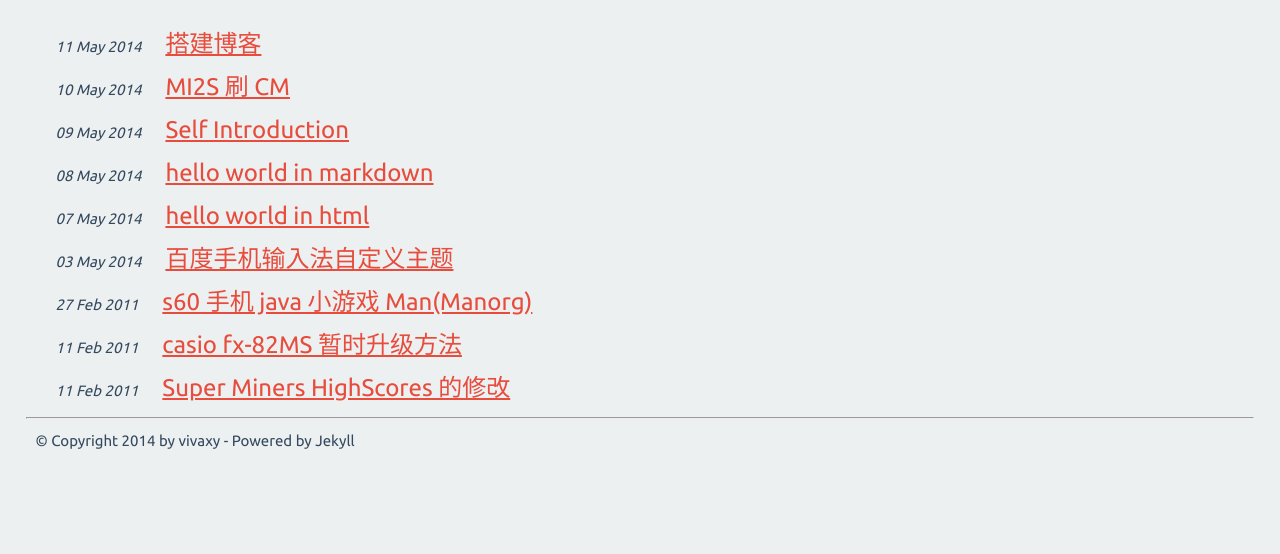
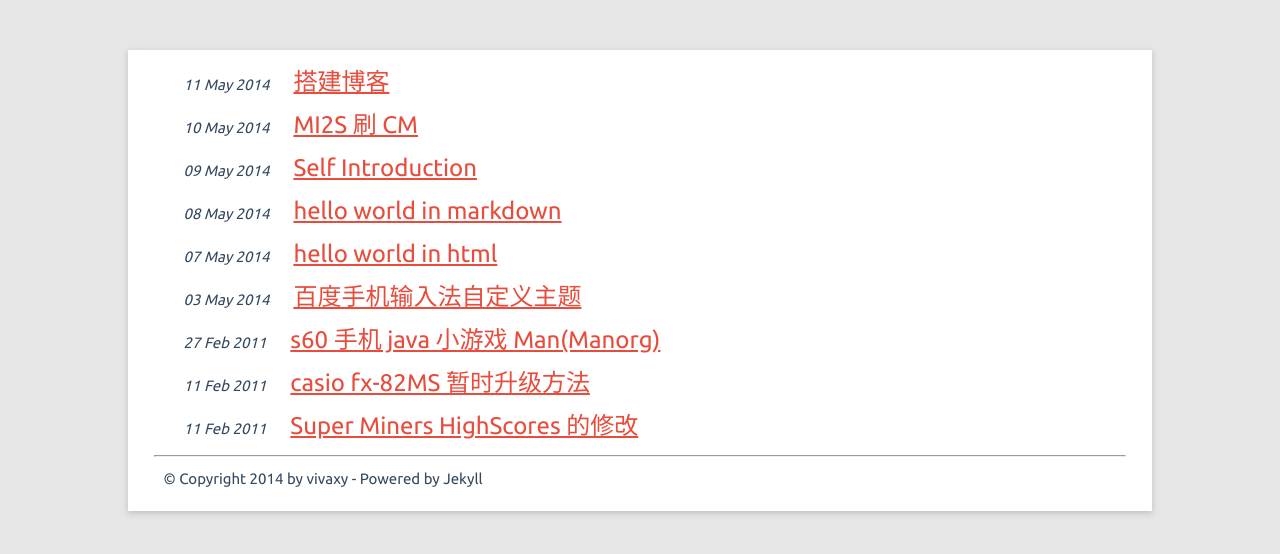
Before and after one commit to vivaxyblog/vivaxyblog.github.io, a Jekyll site: the page built from index.html, in a window 1280 px wide. Shown: the top 554 px of the page. Built offline with Jekyll 4.4.1, drawn with Linux system fonts in a browser that asks for light colours; comment, search, counter and statistics services are not loaded.

Commit message:
主流一点的主题样式

```diff
--- a/_layouts/default.html
+++ b/_layouts/default.html
@@ -9,9 +9,11 @@
 <title>{{ page.title }}</title>
 </head>
 <body>
+<div class="body">
 {{ content }}
 <hr>
 <p class="footer"> © Copyright 2014 by vivaxy - Powered by Jekyll</p>
+</div>
 </body>
 <script type="text/javascript" charset="utf-8" src="/ga.js"></script>
 <script type="text/javascript" charset="utf-8" src="/ba.js"></script>
--- a/_layouts/post.html
+++ b/_layouts/post.html
@@ -3,9 +3,7 @@ layout: default
 ---
 <h1>{{ page.title }}</h1>
 <a href="/">←</a> <span class="date"> {{ page.date | date_to_string }}</span>
-<div class="content">
 {{ content }}
-</div>
 <!-- 多说评论框 start -->
 	<div class="ds-thread" data-title="{{ page.title }}" data-url="{{ site.baseurl }}{{ page_.url }}"></div>
 <!-- 多说评论框 end -->
@@ -22,4 +20,3 @@ var duoshuoQuery = {short_name:"vivaxy"};
 	})();
 	</script>
 <!-- 多说公共JS代码 end -->
-<a href="/">←</a>
--- a/index.html
+++ b/index.html
@@ -2,7 +2,7 @@
 layout: default
 title: vivaxy
 ---
-<ul class="articles">
+<ul class="articlelist">
 {% for page_ in site.posts %}
 <li><span class="date">{{ page_.date | date_to_string }}</span>　<a href="{{ site.baseurl }}{{ page_.url }}">{{ page_.title }}</a></li>
 {% endfor %}
--- a/main.css
+++ b/main.css
@@ -1,13 +1,17 @@
 @import url(http://fonts.googleapis.com/css?family=Ubuntu:400);
 body {
-	margin: 2%;
-	background: rgb(236, 240, 241);
+	margin: 0px;
+	background: rgb(230, 230, 230);
 }
 p {
 	font-family: Ubuntu, Microsoft YaHei, Helvetica, sans-serif;
 	font-size: 16px;
 	margin: 10px;
 	line-height: 24px;
+}
+h1 {
+	margin: 50px;
+	display: inline-block;
 }
 strong {
 	font-size: 24px;
@@ -49,7 +53,7 @@ a {
 a:hover {
 	color: rgb(192, 57, 43);
 }
-.articles {
+.articlelist {
 	list-style: none;
 	line-height: 36px;
 	margin: 0px;
@@ -57,11 +61,11 @@ a:hover {
 	font-size: 16px;
 	font-size: 24px;
 }
-.content {
-	margin: 10px 2%;
-	padding: 1px 2%;
+.body {
+	margin: 50px 10%;
+	padding: 10px 2%;
 	background: white;
-	box-shadow: 0px 0px 1px rgba(0, 0, 0, 0.5);
+	box-shadow: 0 2px 6px rgba(100, 100, 100, 0.3);
 }
 .footer {
 	color: rgb(52, 73, 94);
@@ -72,3 +76,11 @@ a:hover {
 	font-size: 15px;
 	font-style: italic;
 }
+@media screen and (max-width: 960px) {
+	.body {
+		margin: 10px 0px;
+		padding: 10px 0px;
+		background: white;
+		box-shadow: 0 2px 6px rgba(100, 100, 100, 0.3);
+	}
+}
```
